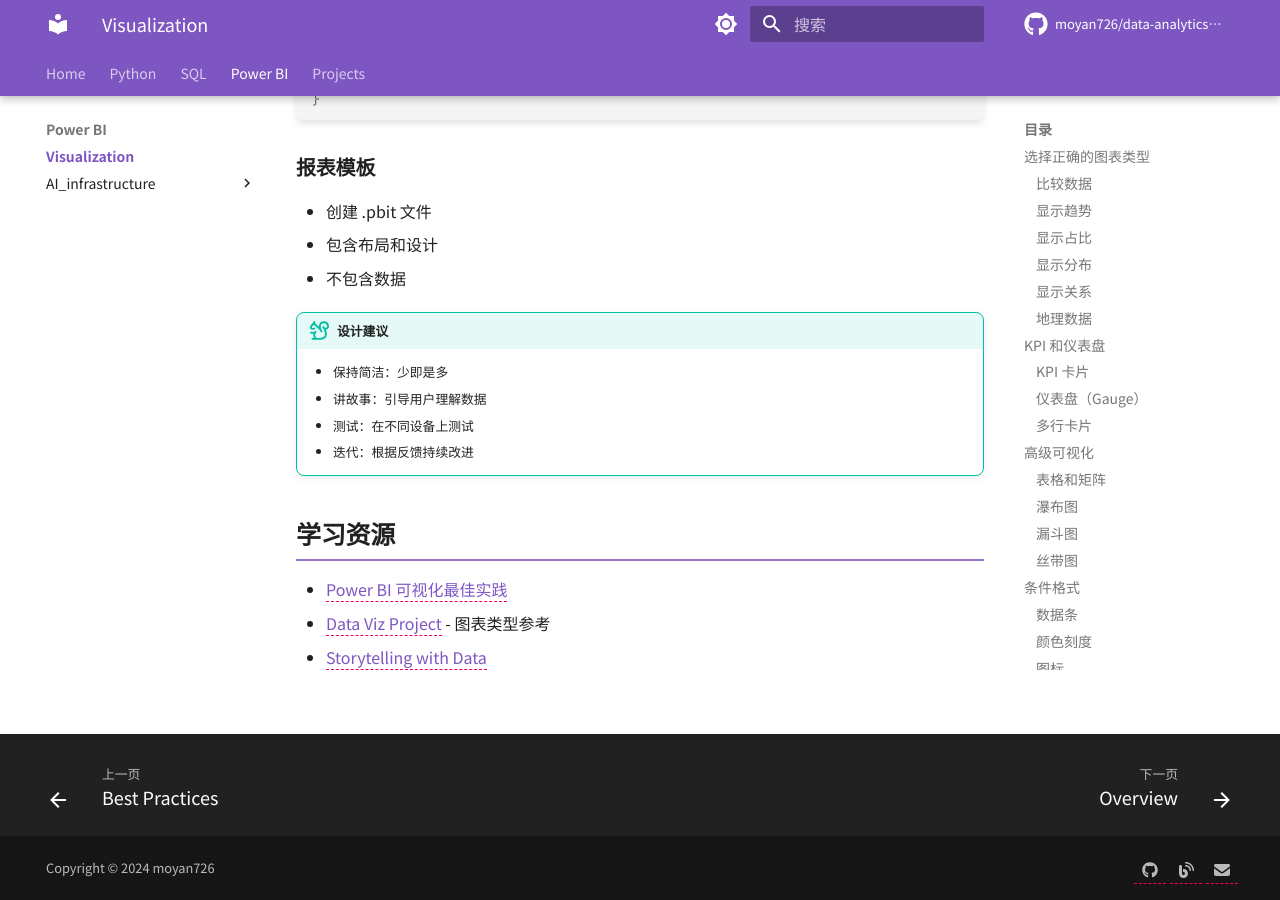
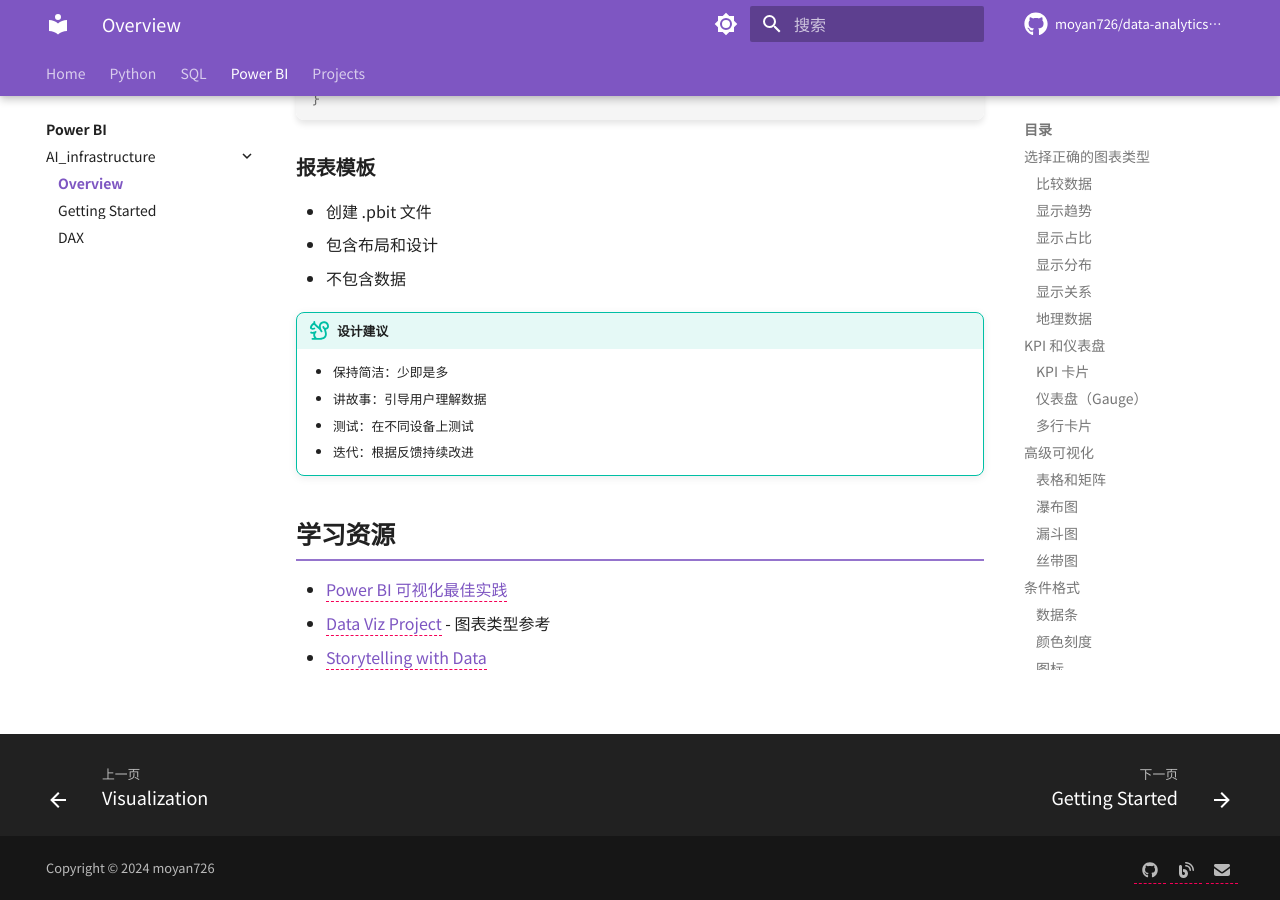
Before and after one commit to moyan726/data-analytics-notes, an MkDocs documentation site: the page built from docs/PowerBI/AI_infrastructure/visualization.md, in a window 1280 px wide and 900 px high, scrolled down 9583 px. Built offline with MkDocs 1.6.1 and Material for MkDocs 9.7.7, drawn with Linux system fonts in a browser that asks for light colours; comment, search, counter and statistics services are not loaded.

Commit message:
重新提交

```diff
--- a/mkdocs.yml
+++ b/mkdocs.yml
@@ -174,9 +174,9 @@
           - Advanced: SQL/AI_infrastructure/advanced.md
           - Best Practices: SQL/AI_infrastructure/best-practices.md
   - Power BI:
-      - Visualization: PowerBI/visualization.md
+      - Visualization: PowerBI/index.md
       - AI_infrastructure:
-          - Overview: PowerBI/AI_infrastructure/index.md
+          - Overview: PowerBI/AI_infrastructure/visualization.md
           - Getting Started: PowerBI/AI_infrastructure/getting-started.md
           - DAX: PowerBI/AI_infrastructure/dax.md
   - Projects:
```
Also changed, not shown: docs/PowerBI/AI_infrastructure/visualization.md (renamed from docs/PowerBI/visualization.md), docs/PowerBI/index.md (renamed from docs/PowerBI/AI_infrastructure/index.md).
